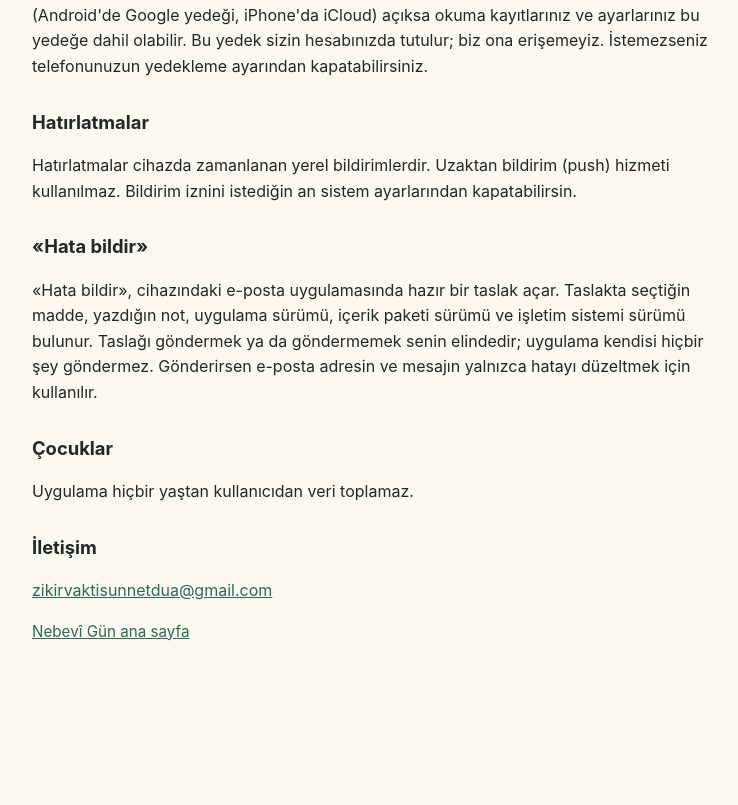
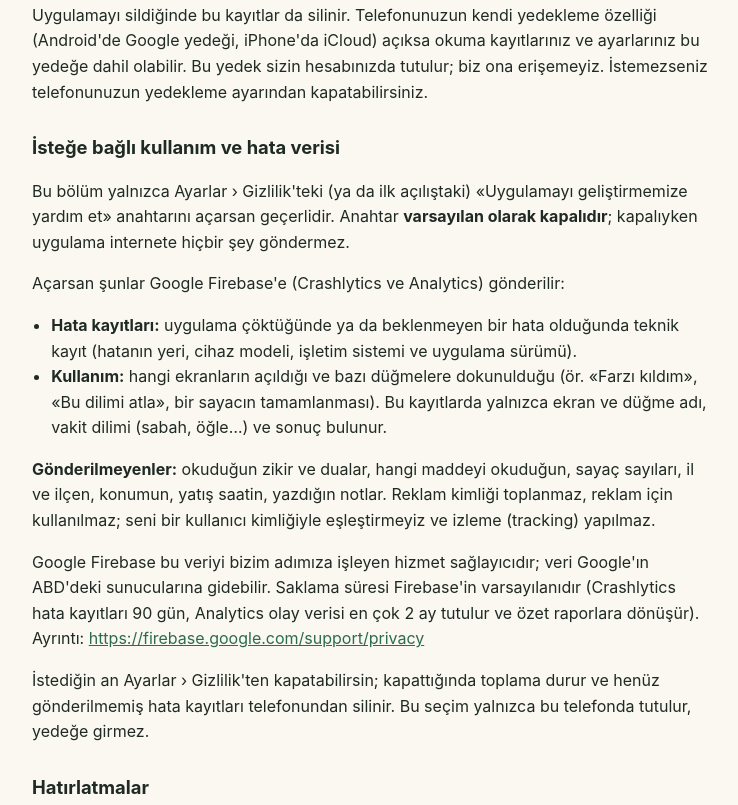
Before and after one commit to zikirvaktisunnetdua/nebevigun, a plain HTML site: page gizlilik/index.html in a window 1280 px wide. Shown: the part 896-1701 px from the top of the page, without its empty margins (268-1006 px from the left). Before the commit the page ends 1604 px from the top, so only its background shows below. Drawn offline with Linux system fonts and the light colour scheme.

Commit message:
Privacy page: optional anonymous crash and usage data (J55)
Co-Authored-By: Claude Opus 5.5 <noreply@anthropic.com>

```diff
--- a/gizlilik/index.html
+++ b/gizlilik/index.html
@@ -13,7 +13,7 @@
 <p class="meta">Son güncelleme: 24 Kasım 2026</p>
 
 <h2>Kısaca</h2>
-<p>Bu uygulama hiçbir kişisel veri toplamaz, hiçbir yere göndermez. Hesap, sunucu, reklam, analitik ve çökme raporu yoktur. Uygulama internete bağlanmaz.</p>
+<p>Uygulama çevrimdışı çalışır; hesap, sunucu ve reklam yoktur. Kayıtların telefonunda kalır. Yalnızca sen izin verirsen anonim hata ve kullanım verisi Google Firebase'e gönderilir (aşağıda «İsteğe bağlı kullanım ve hata verisi»); izin varsayılan olarak kapalıdır.</p>
 
 <h2>Cihazda tutulanlar</h2>
 <p>Aşağıdakiler yalnızca senin cihazında, uygulamanın kendi alanında saklanır; bize ya da başka birine ulaşmaz:</p>
@@ -27,6 +27,17 @@
 <h2>Konum</h2>
 <p>Konumunuz yalnızca size en yakın ilçeyi bulmak için telefonda bir kez kullanılır; konumunuz kaydedilmez ve hiçbir yere gönderilmez. İl ve ilçe seçerken «Konumumu kullan»a dokunursan uygulama yaklaşık konum izni ister (Android: yaklaşık konum; iOS: «Uygulamayı kullanırken»). Saklanan tek şey seçilen il ve ilçedir; ham konum (enlem/boylam) günlüğe de yazılmaz. İzin vermezsen ya da konum kapalıysa il ve ilçeyi listeden seçersin; uygulama aynen çalışır. İzni istediğin an sistem ayarlarından kaldırabilirsin.</p>
 <p>Uygulamayı sildiğinde bu kayıtlar da silinir. Telefonunuzun kendi yedekleme özelliği (Android'de Google yedeği, iPhone'da iCloud) açıksa okuma kayıtlarınız ve ayarlarınız bu yedeğe dahil olabilir. Bu yedek sizin hesabınızda tutulur; biz ona erişemeyiz. İstemezseniz telefonunuzun yedekleme ayarından kapatabilirsiniz.</p>
+
+<h2>İsteğe bağlı kullanım ve hata verisi</h2>
+<p>Bu bölüm yalnızca Ayarlar › Gizlilik'teki (ya da ilk açılıştaki) «Uygulamayı geliştirmemize yardım et» anahtarını açarsan geçerlidir. Anahtar <strong>varsayılan olarak kapalıdır</strong>; kapalıyken uygulama internete hiçbir şey göndermez.</p>
+<p>Açarsan şunlar Google Firebase'e (Crashlytics ve Analytics) gönderilir:</p>
+<ul>
+<li><strong>Hata kayıtları:</strong> uygulama çöktüğünde ya da beklenmeyen bir hata olduğunda teknik kayıt (hatanın yeri, cihaz modeli, işletim sistemi ve uygulama sürümü).</li>
+<li><strong>Kullanım:</strong> hangi ekranların açıldığı ve bazı düğmelere dokunulduğu (ör. «Farzı kıldım», «Bu dilimi atla», bir sayacın tamamlanması). Bu kayıtlarda yalnızca ekran ve düğme adı, vakit dilimi (sabah, öğle…) ve sonuç bulunur.</li>
+</ul>
+<p><strong>Gönderilmeyenler:</strong> okuduğun zikir ve dualar, hangi maddeyi okuduğun, sayaç sayıları, il ve ilçen, konumun, yatış saatin, yazdığın notlar. Reklam kimliği toplanmaz, reklam için kullanılmaz; seni bir kullanıcı kimliğiyle eşleştirmeyiz ve izleme (tracking) yapılmaz.</p>
+<p>Google Firebase bu veriyi bizim adımıza işleyen hizmet sağlayıcıdır; veri Google'ın ABD'deki sunucularına gidebilir. Saklama süresi Firebase'in varsayılanıdır (Crashlytics hata kayıtları 90 gün, Analytics olay verisi en çok 2 ay tutulur ve özet raporlara dönüşür). Ayrıntı: <a href="https://firebase.google.com/support/privacy">https://firebase.google.com/support/privacy</a></p>
+<p>İstediğin an Ayarlar › Gizlilik'ten kapatabilirsin; kapattığında toplama durur ve henüz gönderilmemiş hata kayıtları telefonundan silinir. Bu seçim yalnızca bu telefonda tutulur, yedeğe girmez.</p>
 
 <h2>Hatırlatmalar</h2>
 <p>Hatırlatmalar cihazda zamanlanan yerel bildirimlerdir. Uzaktan bildirim (push) hizmeti kullanılmaz. Bildirim iznini istediğin an sistem ayarlarından kapatabilirsin.</p>
```
